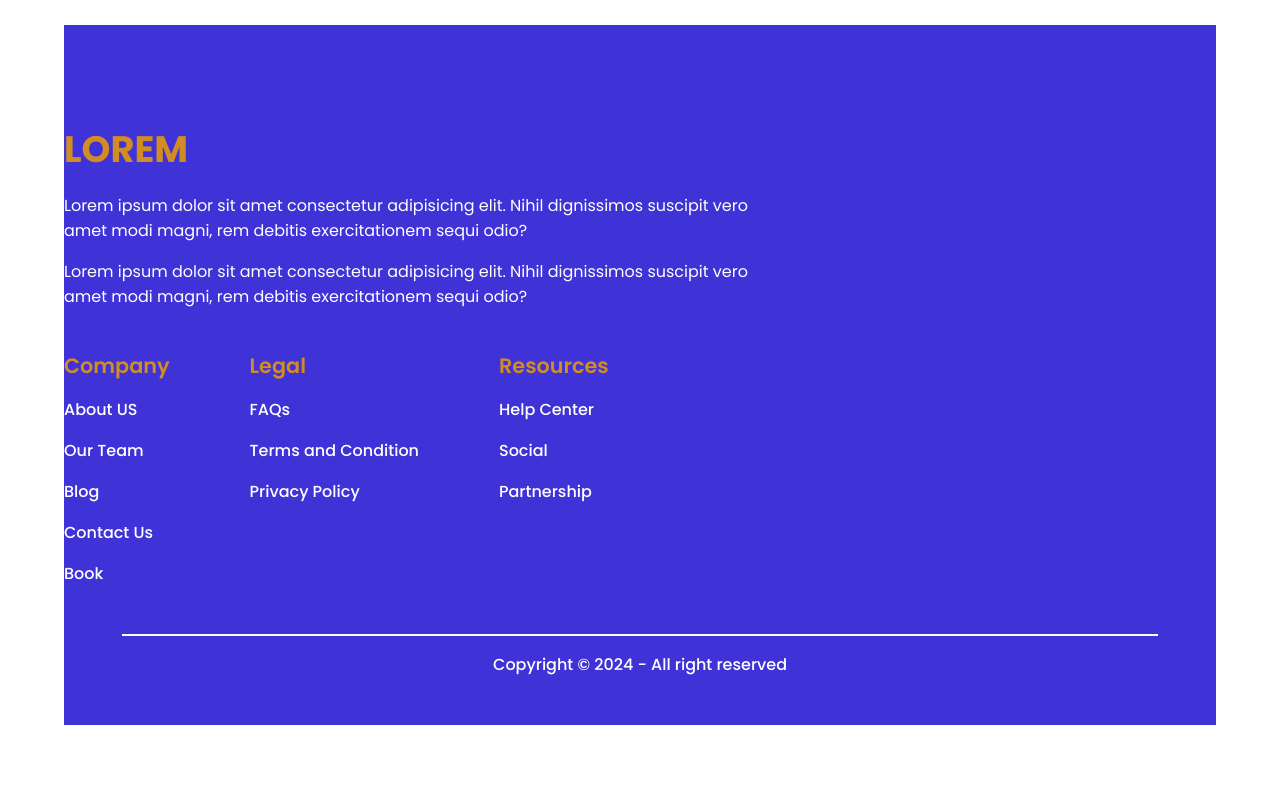
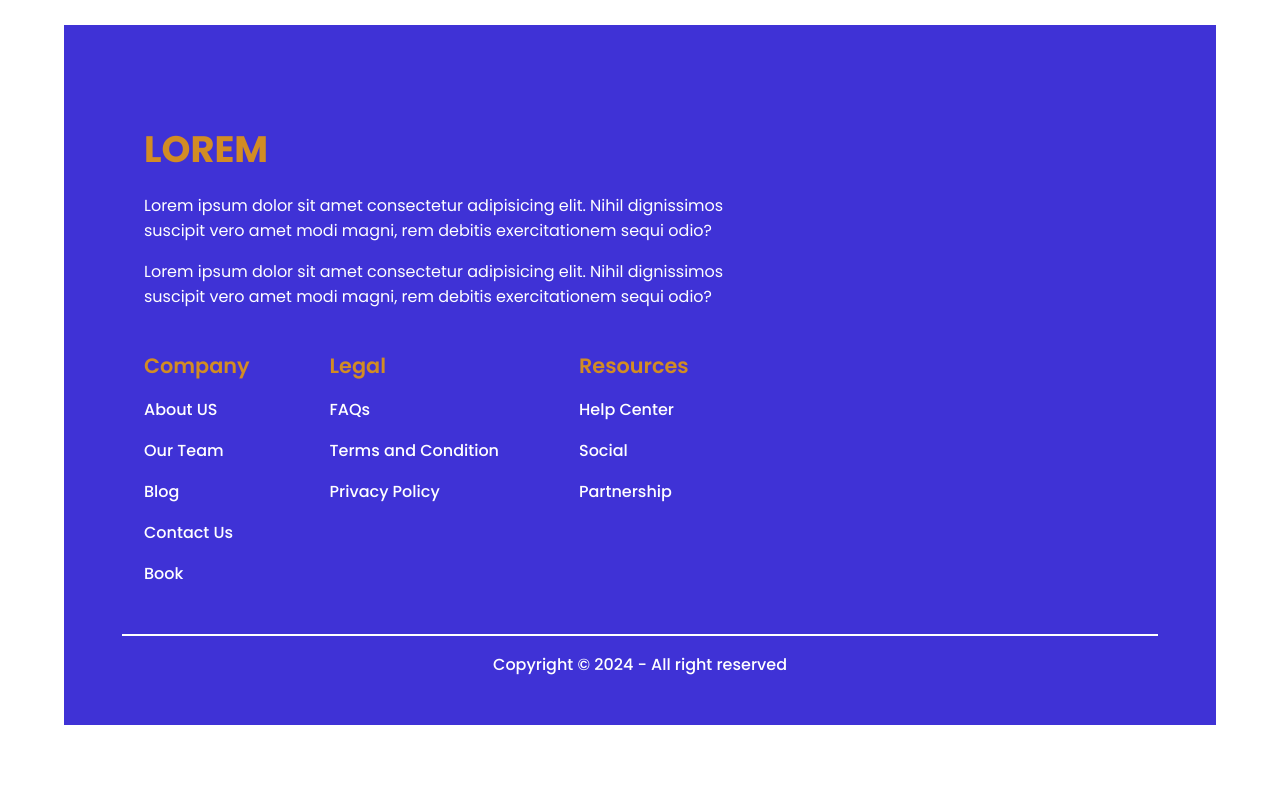
Before and after one commit to GeloSantiago/WD-Seatwork-3, a plain HTML site: page pages/page2/footer.html in a window 1280 px wide. Shown: the part 1200-2000 px from the top of the page. Drawn offline with nearby package versions, Linux system fonts and the light colour scheme; the site is published under a folder, as on GitHub Pages, so addresses that start at the root find nothing.

Commit message:
Update footer.html

```diff
--- a/pages/page2/footer.html
+++ b/pages/page2/footer.html
@@ -4,9 +4,9 @@
     <meta charset="UTF-8">
     <meta name="viewport" content="width=device-width, initial-scale=1.0">
         <link rel="stylesheet" href="../page2/assests/css/footer-five.css">
-    <link rel="stylesheet" href="/pages/page2/assests/css/footer-four.css">
     <link rel="stylesheet" href="../page2/assests/css/footer-third.css">
     <link rel="stylesheet" href="../page2/assests/css/footer-two.css">
+     <link rel="stylesheet" href="../page2/assests/css/footer-four.css">
     <link rel="stylesheet" href="../page2/assests/css/footer-one.css">
     <link rel="preconnect" href="https://fonts.googleapis.com">
     <script src="https://unpkg.com/aos@2.3.1/dist/aos.js"></script>
```
